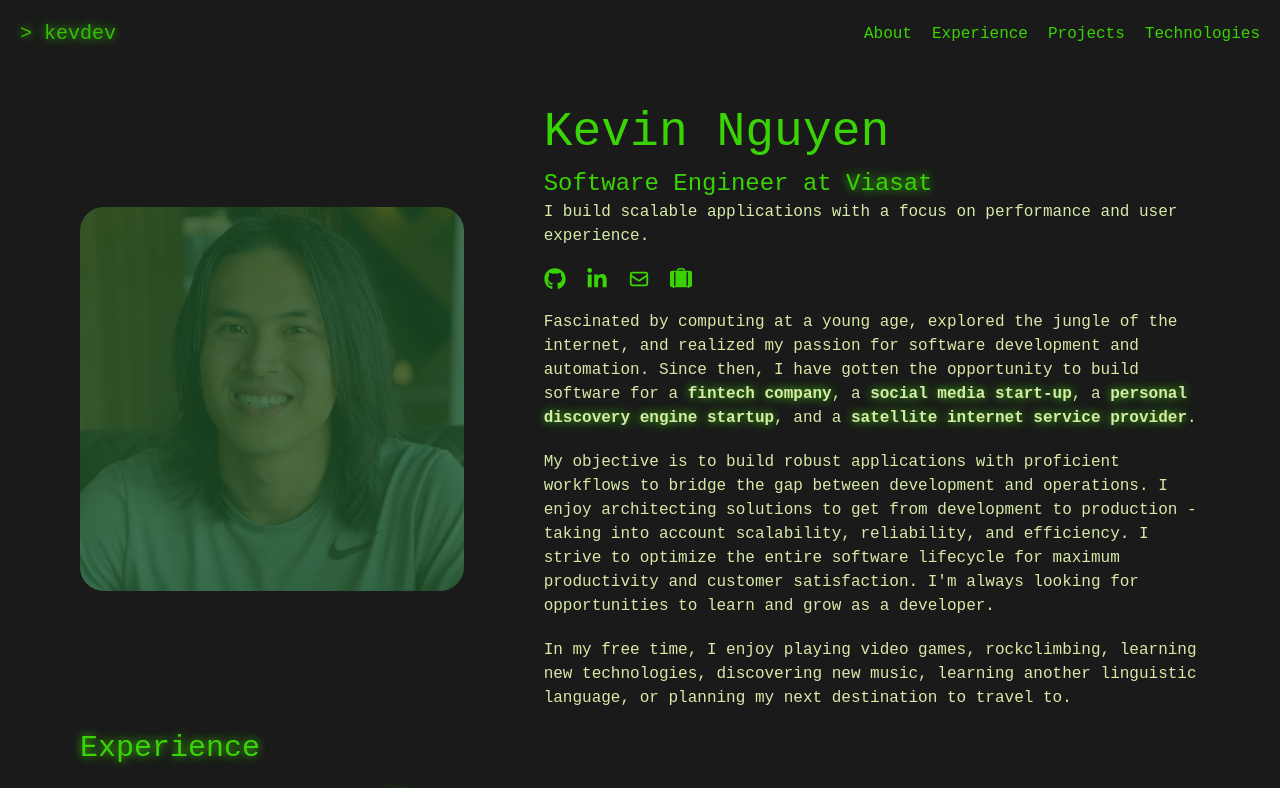
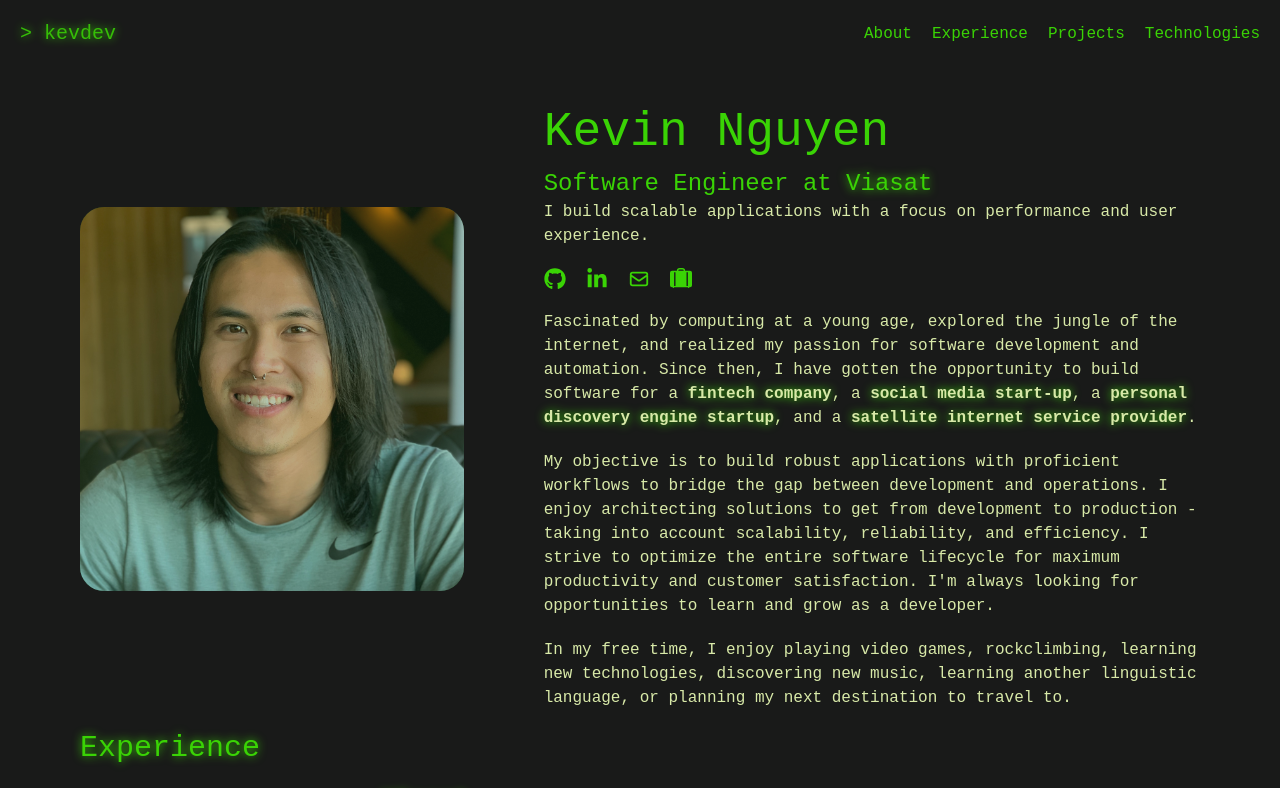
Before and after one commit to ktn1234/personal-website, a React (Vite) app: page / in a window 1280 px wide. Shown: the top 788 px of the page. Built offline with nearby package versions, Linux system fonts and the light colour scheme.

Commit message:
:lipstick: Change picture opacity to 0.7

```diff
--- a/src/sections/About.tsx
+++ b/src/sections/About.tsx
@@ -6,7 +6,7 @@ function About(): JSX.Element {
       <div>
         <div className="max-w-sm lg:max-w-max bg-secondary rounded-3xl ml-auto mr-auto md:ml-0 md:mr-0">
           <img
-            className="opacity-20 rounded-3xl"
+            className="opacity-70 rounded-3xl"
             src="images/me.jpg"
             alt="Kevin Nguyen"
           />
```
